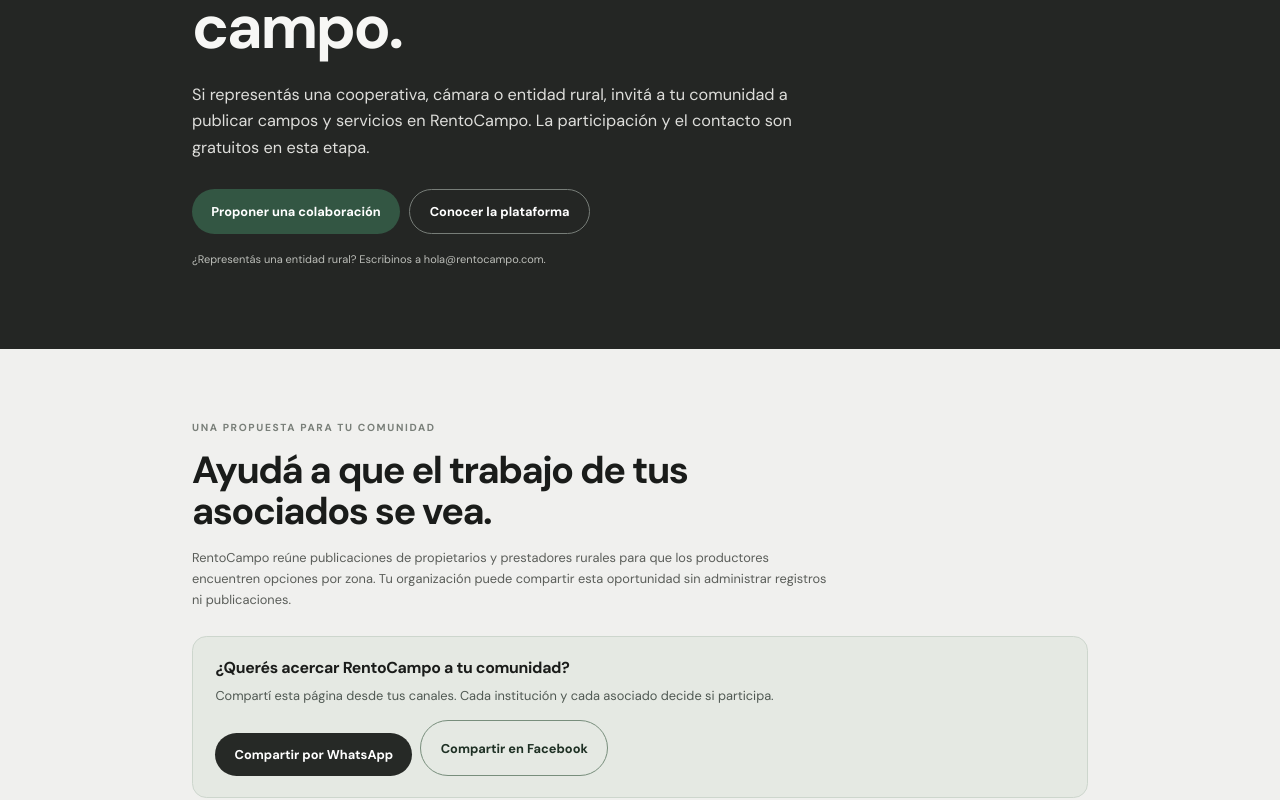
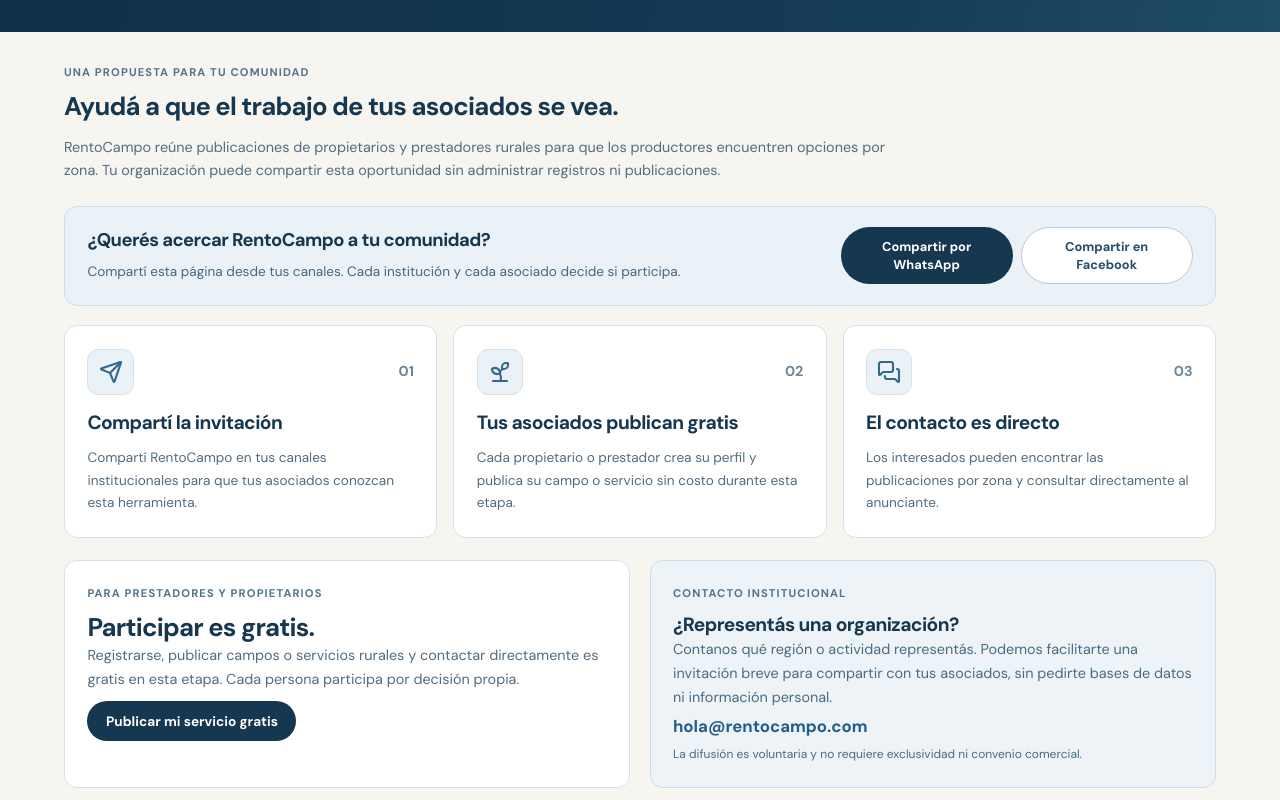
Before and after one commit to dnigro/rentocampo, a Next.js app: page /alianzas in a window 1280 px wide. Shown: the part 400-1200 px from the top of the page. Built offline with nearby package versions, Linux system fonts and the light colour scheme; no server answers.

Commit message:
Style terms and rural partnerships with shared RentoCampo design

```diff
--- a/app/(public)/alianzas/page.tsx
+++ b/app/(public)/alianzas/page.tsx
@@ -1,5 +1,6 @@
 import type { Metadata } from "next";
-import Link from "next/link";
+import Link from "@/components/layout/SiteLink";
+import { Send, Sprout, MessagesSquare, Handshake } from "lucide-react";
 import { cookies } from "next/headers";
 import { resolveCountry } from "@/data/countries";
 import "./styles.css";
@@ -39,7 +40,7 @@ export default async function AlianzasPage({
 
   const links = [
     {
-      key: "01",
+      key: "01", icon: Send,
       title: t("Compartí la invitación", "Compartilhe o convite"),
       text: t(
         "Compartí RentoCampo en tus canales institucionales para que tus asociados conozcan esta herramienta.",
@@ -47,7 +48,7 @@ export default async function AlianzasPage({
       ),
     },
     {
-      key: "02",
+      key: "02", icon: Sprout,
       title: t("Tus asociados publican gratis", "Seus associados anunciam grátis"),
       text: t(
         "Cada propietario o prestador crea su perfil y publica su campo o servicio sin costo durante esta etapa.",
@@ -55,7 +56,7 @@ export default async function AlianzasPage({
       ),
     },
     {
-      key: "03",
+      key: "03", icon: MessagesSquare,
       title: t("El contacto es directo", "O contato é direto"),
       text: t(
         "Los interesados pueden encontrar las publicaciones por zona y consultar directamente al anunciante.",
@@ -67,7 +68,7 @@ export default async function AlianzasPage({
     <div className="rc-partners">
         <section className="rc-partners-hero">
           <div className="rc-partners-container">
-            <p className="rc-partners-eyebrow">{t("RENTOCAMPO · ALIANZAS RURALES", "RENTOCAMPO · PARCERIAS RURAIS")}</p>
+            <p className="rc-partners-eyebrow"><Handshake size={24} aria-hidden="true" />{t("RENTOCAMPO · ALIANZAS RURALES", "RENTOCAMPO · PARCERIAS RURAIS")}</p>
             <h1>{t("Más oportunidades para tus asociados. Más conexiones para el campo.", "Mais oportunidades para seus associados. Mais conexões para o campo.")}</h1>
             <p className="rc-partners-subtitle">
               {t(
@@ -124,7 +125,7 @@ export default async function AlianzasPage({
             <div className="rc-partners-grid">
               {links.map((step) => (
                 <article className="rc-partners-card" key={step.key}>
-                  <span aria-hidden="true" className="rc-partners-number">{step.key}</span>
+                  <div className="rc-partners-card-top"><span className="rc-partners-icon"><step.icon size={30} aria-hidden="true" /></span><span aria-hidden="true" className="rc-partners-number">{step.key}</span></div>
                   <h3>{step.title}</h3>
                   <p>{step.text}</p>
                 </article>
--- a/app/(public)/alianzas/styles.css
+++ b/app/(public)/alianzas/styles.css
@@ -1,174 +1,33 @@
-.rc-partners {
-  background: #f0f0ee;
-  color: #1a1c1a;
-}
-
-.rc-partners-container {
-  width: min(1120px, calc(100% - 48px));
-  margin-inline: auto;
-}
-
-.rc-partners-hero {
-  padding: clamp(72px, 9vw, 130px) 0 clamp(64px, 8vw, 100px);
-  background: #242624;
-  color: #f7f7f5;
-}
-
-.rc-partners-eyebrow {
-  font-size: .8rem;
-  font-weight: 700;
-  letter-spacing: .16em;
-  text-transform: uppercase;
-  color: #797f79;
-  margin: 0 0 16px;
-}
-
-.rc-partners-hero .rc-partners-eyebrow {
-  color: #bcbeb9;
-}
-
-.rc-partners h1,
-.rc-partners h2,
-.rc-partners h3 {
-  margin: 0;
-  letter-spacing: -.04em;
-  line-height: 1.08;
-  font-weight: 700;
-}
-
-.rc-partners h1 {
-  font-size: clamp(2.55rem, 6vw, 5.4rem);
-  max-width: 900px;
-}
-
-.rc-partners h2 {
-  font-size: clamp(2rem, 3.7vw, 3.15rem);
-}
-
-.rc-partners h3 {
-  font-size: 1.25rem;
-  letter-spacing: -.02em;
-  line-height: 1.3;
-}
-
-.rc-partners p {
-  line-height: 1.65;
-}
-
-.rc-partners-subtitle {
-  color: #dededb;
-  max-width: 790px;
-  font-size: clamp(1.05rem, 1.7vw, 1.27rem);
-  margin: 26px 0 0;
-}
-
-.rc-partners-actions {
-  margin-top: 34px;
-  display: flex;
-  flex-wrap: wrap;
-  gap: 12px;
-}
-
-.rc-partners-btn {
-  display: inline-flex;
-  align-items: center;
-  justify-content: center;
-  border-radius: 999px;
-  padding: 15px 24px;
-  min-height: 52px;
-  font-weight: 700;
-  text-align: center;
-  text-decoration: none;
-  transition: filter .2s ease, transform .2s ease;
-}
-.rc-partners-btn:hover { filter: brightness(1.12); transform: translateY(-1px); }
-.rc-partners-btn:focus-visible, .rc-partners-mail:focus-visible {
-  outline: 3px solid #ba9d66;
-  outline-offset: 3px;
-}
-.rc-partners-btn-primary { background: #335643; color: #fff; }
-.rc-partners-btn-secondary { color: #fff; border: 1px solid #777d78; }
-.rc-partners-btn-dark { color: #fff; background: #262926; margin-top: 16px; }
-.rc-partners-note { font-size: .86rem; color: #bcbeb9; margin: 20px 0 0; }
-
-.rc-partners-content { padding: clamp(60px, 7vw, 100px) 0; }
-.rc-partners-intro { max-width: 810px; }
-.rc-partners-intro > p:last-child { color: #5a5d59; margin-top: 19px; }
-.rc-partners-grid {
-  display: grid;
-  grid-template-columns: repeat(3, minmax(0, 1fr));
-  gap: 16px;
-  margin-top: 36px;
-}
-
-.rc-partners-card {
-  background: #fff;
-  border: 1px solid #dfe1dd;
-  border-radius: 17px;
-  padding: 27px 25px;
-}
-.rc-partners-number {
-  display: inline-block;
-  color: #63806b;
-  margin-bottom: 25px;
-  font-weight: 700;
-  letter-spacing: .04em;
-}
-.rc-partners-card p { color: #555a56; margin-bottom: 0; }
-
-.rc-partners-split {
-  display: grid;
-  grid-template-columns: 1fr 1fr;
-  gap: clamp(26px, 6vw, 100px);
-  margin-top: clamp(68px, 7vw, 98px);
-  align-items: start;
-}
-.rc-partners-split > div:first-child > p:not(.rc-partners-eyebrow) {
-  color: #555a56;
-}
-.rc-partners-contact {
-  border-top: 3px solid #335643;
-  padding: 30px;
-  border-radius: 5px 5px 16px 16px;
-  background: #e4e6e1;
-}
-.rc-partners-contact > p:not(.rc-partners-eyebrow) { color: #555a56; }
-.rc-partners-mail {
-  display: inline-block;
-  color: #234a31;
-  font-weight: 700;
-  text-underline-offset: 4px;
-  overflow-wrap: anywhere;
-}
-.rc-partners-small { font-size: .82rem; }
-
-@media (max-width: 720px) {
-  .rc-partners-container { width: min(calc(100% - 32px), 620px); }
-  .rc-partners-hero { padding: 70px 0 65px; }
-  .rc-partners-grid, .rc-partners-split { grid-template-columns: 1fr; }
-  .rc-partners-actions { flex-direction: column; align-items: stretch; }
-  .rc-partners-card { padding: 25px 22px; }
-  .rc-partners-split { gap: 44px; }
-  .rc-partners-contact { padding: 25px 22px; }
-}
-@media (prefers-reduced-motion: reduce) {
-  .rc-partners-btn { transition: none; }
-  .rc-partners-btn:hover { transform: none; }
-}
-
-
-.rc-partners-share {
-  margin-top: 32px;
-  padding: 26px 28px;
-  border: 1px solid #cdd6cd;
-  border-radius: 18px;
-  background: #e5e9e3;
-}
-.rc-partners-share h3 { font-size: 1.24rem; }
-.rc-partners-share p { margin: 8px 0 0; color: #4f5852; }
-.rc-partners-share-actions { display: flex; flex-wrap: wrap; gap: 10px; margin-top: 18px; }
-.rc-partners-btn-outline { color: #1e3024; border: 1px solid #788e7c; }
-@media (max-width: 720px) {
-  .rc-partners-share { padding: 22px 18px; }
-  .rc-partners-share-actions { flex-direction: column; }
-}
+.rc-partners{background:#f7f5f0;color:#193b53;font:18px/1.65 var(--font-dm-sans),Arial,sans-serif}
+.rc-partners *{box-sizing:border-box;min-width:0}
+.rc-partners-container{width:min(1440px,calc(100% - 96px));margin-inline:auto}
+.rc-partners-hero{padding:48px 0;background:linear-gradient(100deg,#102d46 0%,#153c57 70%,#204c68 100%);color:#e0eaf1}
+.rc-partners-eyebrow{display:flex;align-items:center;gap:10px;font-size:14px;line-height:1.5;font-weight:700;letter-spacing:.1em;text-transform:uppercase;color:#52748c;margin:0 0 14px}
+.rc-partners-hero .rc-partners-eyebrow{color:#c0d7e6}
+.rc-partners :is(h1,h2,h3){font-family:var(--font-dm-sans),Arial,sans-serif;letter-spacing:-.03em;line-height:1.2;font-weight:750;margin:0;color:#15374f}
+.rc-partners h1{font-size:clamp(34px,3.6vw,50px);max-width:1050px;color:#fff}
+.rc-partners h2{font-size:clamp(27px,2.5vw,36px);max-width:850px}.rc-partners h3{font-size:24px;line-height:1.3}
+.rc-partners p{line-height:1.65}.rc-partners-subtitle{max-width:84ch;font-size:19px;margin:22px 0 0;color:#e0eaf1}
+.rc-partners-actions{margin-top:26px;display:flex;flex-wrap:wrap;gap:12px}
+.rc-partners-btn{display:inline-flex;align-items:center;justify-content:center;min-height:50px;padding:12px 22px;border:1px solid transparent;border-radius:999px;font-size:17px;font-weight:700;line-height:1.4;text-align:center;text-decoration:none;white-space:normal}
+.rc-partners-btn:hover{filter:brightness(1.1)}.rc-partners :is(a,button):focus-visible{outline:3px solid #6eabd2;outline-offset:4px}
+.rc-partners-btn-primary{background:#fff;color:#17394f;border-color:#fff}.rc-partners-btn-secondary{color:#fff;background:transparent;border-color:#9fbdd1}
+.rc-partners-btn-dark{background:#15374f;color:#fff;margin-top:12px}.rc-partners-btn-outline{color:#244e6d;background:#fff;border-color:#b6ccdb}
+.rc-partners-note{font-size:15px;color:#c5d9e6;margin:18px 0 0}
+.rc-partners-content{padding:38px 0 60px}.rc-partners-intro{max-width:1050px}.rc-partners-intro>p:last-child{color:#526c80;margin:16px 0 0}
+.rc-partners-share{display:flex;align-items:center;justify-content:space-between;gap:28px;margin-top:28px;padding:26px 28px;border:1px solid #cedee9;border-radius:16px;background:#eaf2f7}
+.rc-partners-share>div:first-child{flex:1}.rc-partners-share h3{font-size:23px}.rc-partners-share p{margin:10px 0 0;color:#47677f;font-size:17px}
+.rc-partners-share-actions{display:flex;flex-wrap:wrap;gap:10px;flex:0 1 440px}.rc-partners-share-actions .rc-partners-btn{margin:0;flex:1 1 190px;font-size:16px}
+.rc-partners-grid{display:grid;grid-template-columns:repeat(3,minmax(0,1fr));gap:20px;margin-top:24px}
+.rc-partners-card{padding:28px;border:1px solid #d6e2eb;border-radius:16px;background:#fff}
+.rc-partners-card-top{display:flex;align-items:center;justify-content:space-between;gap:16px;margin-bottom:20px}
+.rc-partners-icon{display:grid;place-items:center;width:58px;height:58px;flex-shrink:0;border:1px solid #d3e2ec;border-radius:14px;background:#eaf2f7;color:#326889}
+.rc-partners-number{color:#6b879b;font-size:18px;font-weight:700}.rc-partners-card p{color:#526c80;margin:14px 0 0;font-size:17px}
+.rc-partners-split{display:grid;grid-template-columns:repeat(2,minmax(0,1fr));gap:24px;margin-top:28px;align-items:stretch}
+.rc-partners-split>div{padding:28px;border:1px solid #d6e2eb;border-radius:16px;background:#fff}
+.rc-partners-split>div:first-child>p:not(.rc-partners-eyebrow){color:#526c80}
+.rc-partners-split>.rc-partners-contact{background:#edf3f7;border-color:#c9dce9}
+.rc-partners-contact>p:not(.rc-partners-eyebrow){color:#496b82}.rc-partners-mail{display:inline-flex;min-height:44px;align-items:center;color:#245e86;font-size:21px;font-weight:700;text-underline-offset:4px;overflow-wrap:anywhere;max-width:100%}
+.rc-partners-small{font-size:15px;margin-bottom:0}
+@media(max-width:1000px){.rc-partners-container{width:calc(100% - 48px)}.rc-partners-share{flex-direction:column;align-items:stretch}.rc-partners-share-actions{flex-basis:auto}.rc-partners-grid{gap:16px}.rc-partners-card{padding:22px}.rc-partners h3{font-size:22px}}
+@media(max-width:760px){.rc-partners{font-size:17px}.rc-partners-container{width:calc(100% - 32px)}.rc-partners-hero{padding:30px 0}.rc-partners-eyebrow{font-size:12px;letter-spacing:.07em}.rc-partners h1{font-size:34px}.rc-partners-subtitle{font-size:18px;margin-top:18px}.rc-partners-actions{flex-direction:column;align-items:stretch}.rc-partners-content{padding:28px 0 42px}.rc-partners-grid,.rc-partners-split{grid-template-columns:minmax(0,1fr)}.rc-partners-share{padding:22px 20px;gap:20px}.rc-partners-share-actions{flex-direction:column}.rc-partners-share-actions .rc-partners-btn{flex-basis:auto}.rc-partners-split>div{padding:24px 20px}.rc-partners-card{padding:24px}.rc-partners-mail{font-size:18px}.rc-partners-btn{font-size:16px}}
```
Also changed, not shown: app/(public)/terminos-y-condiciones/page.tsx (+27 -9 lines), app/(public)/terminos-y-condiciones/styles.css (+25 -81 lines).
